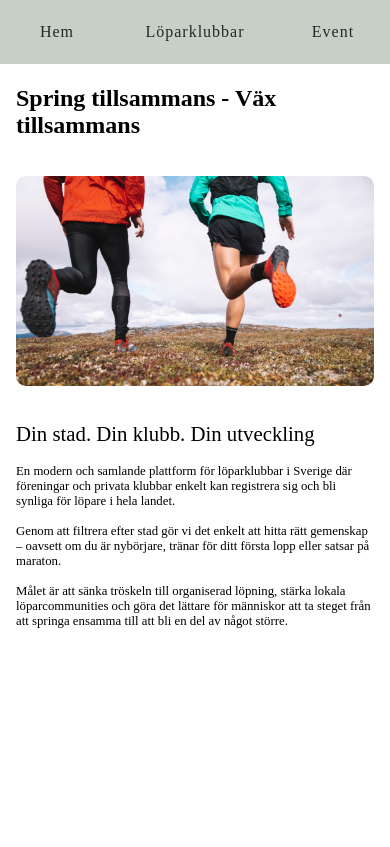
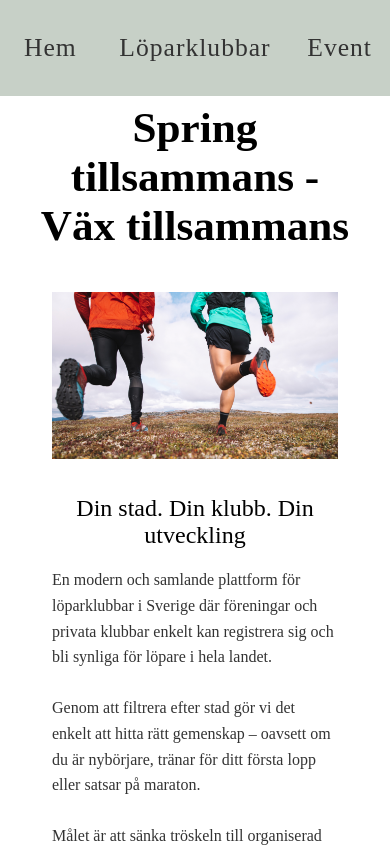
Before and after one commit to Pallicen/Loparklubbar, a React (Vite) app in the folder frontend/: page / in a window 390 px wide. Shown: the top 847 px of the page. Built offline with nearby package versions, Linux system fonts and the light colour scheme.

Commit message:
justering av responsiv design

```diff
--- a/frontend/index.html
+++ b/frontend/index.html
@@ -10,25 +10,6 @@
     <div id="root"></div>
     <script type="module" src="/src/main.tsx"></script>
 
-    <header></header>
-    <!--
-    Ska innehålla navigationsmeny med 3 olika knappar.
-    Vid klick på en knapp ska respektive vy från main visas. -->
-
-    <main></main>
-    <!--
-    SKa kunna visa upp 3 olika vyer med innehåll, med hjälp av tsx-kod.
-    En av vyerna ska beskriva min affärsplan i korthet.
-    En annan vy ska beskriva min projektidé
-    Den sista vy ska ha valfritt innehåll, ex kontaktuppgifter. -->
-
-    <header></header>
-    <main></main>
-    <footer></footer>
 
   </body>
 </html>
-
-<!--
-Koden för att rita ut de tre vyerna vara uppdelade i varsina (3 olika)
-React-komponenter. -->
--- a/frontend/src/App.css
+++ b/frontend/src/App.css
@@ -3,29 +3,30 @@
   padding: 0%;
 }
 
-.main {
-  margin-left: 1rem;
-  margin-right: 1rem;
+main {
+  margin-left: 2rem;
+  margin-right: 2rem;
+  min-height: 100vh;
 }
 
 
 .navbar {
   background-color: rgb(199, 208, 199);
-  height: 4rem;
+  height: 6rem;
   display: flex;
   justify-content: space-around;
   align-items: center;
 }
 
 .btnLinkHome, .btnLinkEvent, .btnLinkRunclub {
-  color: rgb(38, 38, 38);
+  color: #333;
   text-decoration: none;
   letter-spacing: 1px;
-  font-size: 1rem;
+  font-size: 1.6rem;
   justify-content: center;
   align-items: center;
   padding: 5px;
-  width: 3.5rem;
+  width: 5rem;
   display: flex;
   position: relative;
   border: none;
@@ -34,7 +35,7 @@
 }
 
 .btnLinkRunclub {
-  width: 6.5rem;
+  width: 10.5rem;
 }
 
 .btnLinkHome:hover, .btnLinkRunclub:hover, .btnLinkEvent:hover {
@@ -66,59 +67,78 @@
 
 .meny-header {
   display: flex;
-  height: 6rem;
+  height: 10rem;
   justify-content: center;
+  text-align: center;
   align-items: center;
   margin-bottom: 1rem;
+  font-size: 1.8rem;
 }
 
 .meny-home-page {
   display: flex;
-  align-items: flex-start;
   justify-content: space-between;
+  align-items: center;
+  padding: 20px;
   gap: 2rem;
-  height: 30rem;
-  flex-wrap: nowrap;
+}
+
+.many-home-img {
+  flex: 1;
+  max-width: 50%;
 }
 
 .menyPageImg {
   width: 100%;
-  min-width: 18rem;
-  max-width: 24rem;
-  border-radius: 10px;
+  height: auto;
+}
+
+.meny-home-text {
+  flex: 2;
+  max-width: 50%;
 }
 
 .p-header-meny-home {
-  font-size: 1.3rem;
-  width: 100%;
-  max-width: 25rem;
+  font-size: 2rem;
+  text-align: center;
 }
 
 .p-text-meny-home {
-  font-size: 0.8rem;
-  width: 100%;
-  max-width: 25rem;
+  font-size: 1.2rem;
+  line-height: 1.6;
+  text-align: left;
+  color: #333;
 }
 
-.meny-home-img, .meny-home-text {
-  flex: 1 1 0;
+
+@media (max-width: 768px) {
+  .meny-home-page {
+    flex-direction: column;
+    align-items: center;
+    text-align: center;
   }
 
+  .many-home-img,
   .meny-home-text {
-  min-width: 18rem;
-  max-width: 24rem;
+    max-width: 100%;
+    flex: none;
   }
 
-@media (max-width: 650px) {
-  .meny-home-page {
-    flex-direction: column;
+  .p-header-meny-home {
+    font-size: 1.5rem;
   }
 
-  .many-home-img {
+  .p-text-meny-home {
+    font-size: 1rem;
+  }
+}
+
+/* FOOTER */
+
+footer {
+  height: 25rem;
+  background-color: rgb(187, 183, 175);
+  display: flex;
+  align-items: center;
   justify-content: center;
 }
-
-  .meny-home-text {
-    text-align: left;
-  }
-}
--- a/frontend/src/App.tsx
+++ b/frontend/src/App.tsx
@@ -9,14 +9,22 @@ function App() {
 
   return (
     <div>
+      <header>
           <Meny />
+      </header>
 
+      <main>
         <Routes>
             <Route path='/' element={<Home /> }></Route>
             <Route path='/Events' element={<Events />}></Route>
             <Route path='/Runclubs' element={<Runclubs />}></Route>
             <Route path="*" element={<h1>404 Not Found</h1>}></Route>
         </Routes>
+      </main>
+
+      <footer>
+        <p>© 2026 Löparplattformen. Alla rättigheter reserverade.</p>
+      </footer>
     </div>
   )
 }
```
Lines whose indentation alone changed are shown as unchanged.
